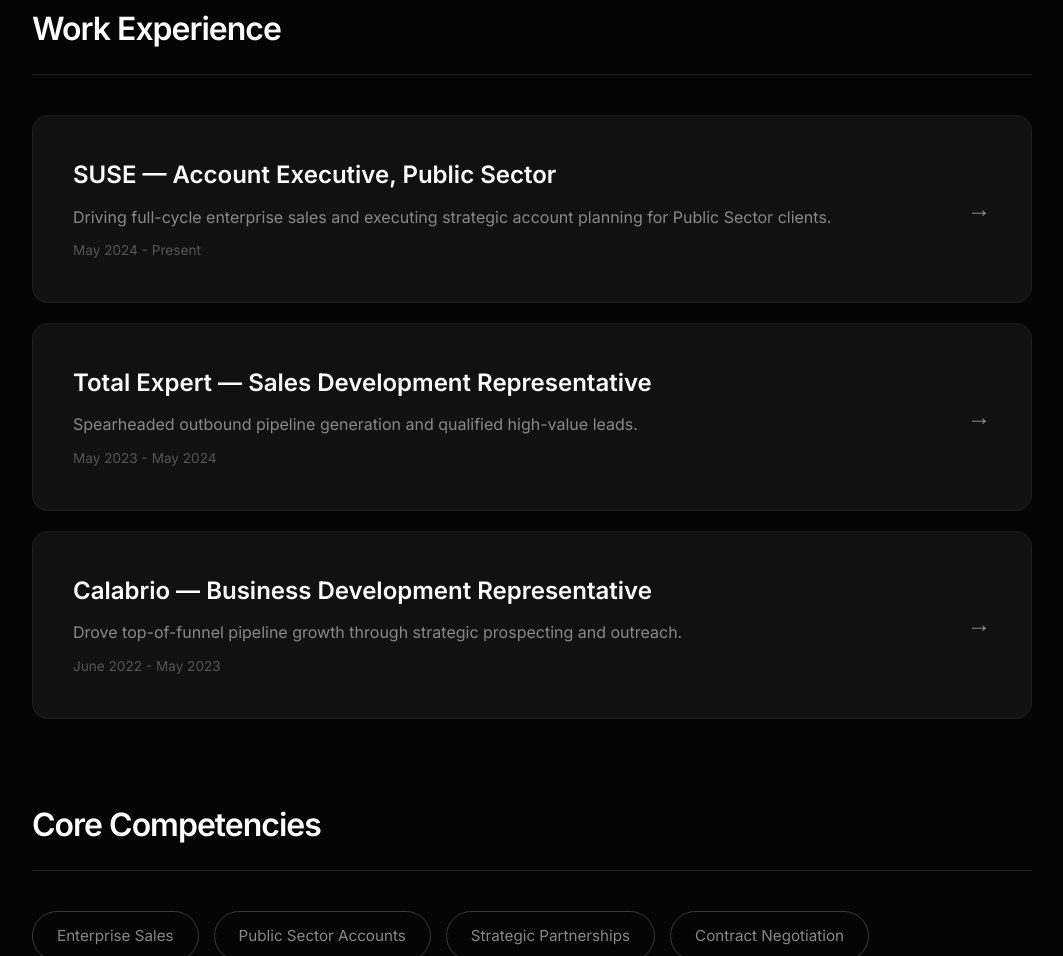
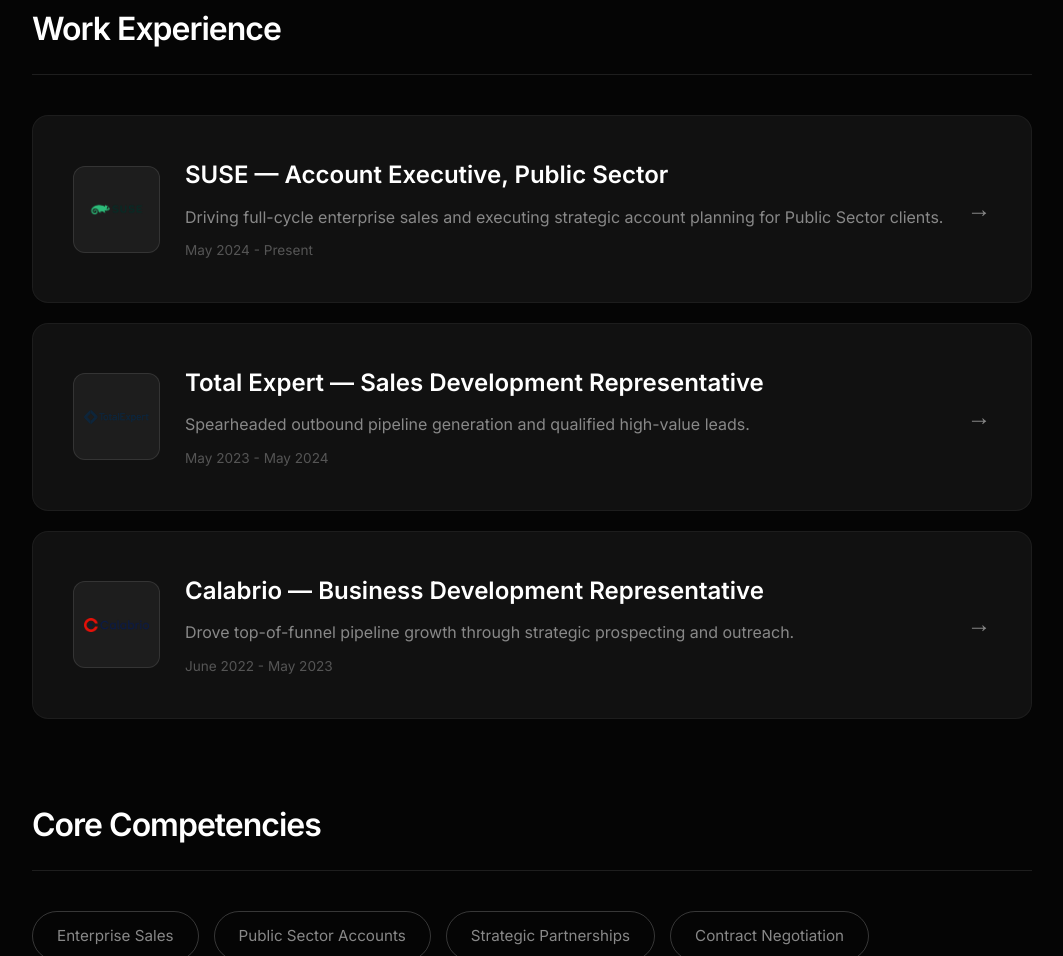
Before and after one commit to tannerjloomis/tannerjloomis.github.io, a plain HTML site: page index.html in a window 1280 px wide. Shown: the part 861-1817 px from the top of the page, without its empty margins (108-1171 px from the left). Drawn offline with Linux system fonts and the light colour scheme.

Commit message:
Update index.html

```diff
--- a/index.html
+++ b/index.html
@@ -161,7 +161,7 @@
             padding-bottom: 20px;
         }
 
-        /* Work Experience Cards */
+        /* Work Experience Cards with Logos */
         .work-grid {
             display: grid;
             gap: 20px;
@@ -184,6 +184,33 @@
             border-color: rgba(255,255,255,0.2);
             box-shadow: 0 10px 30px rgba(0,0,0,0.5);
         }
+
+        /* New Logo Layout Rules */
+        .work-details {
+            display: flex;
+            align-items: center;
+            gap: 25px;
+        }
+        .company-logo {
+            width: 65px;
+            height: 65px;
+            object-fit: contain;
+            background-color: rgba(255, 255, 255, 0.05);
+            padding: 10px;
+            border-radius: 12px;
+            border: 1px solid rgba(255, 255, 255, 0.1);
+            flex-shrink: 0; /* Prevents the logo from squishing */
+        }
+
+        /* Mobile adjustment for Job Cards */
+        @media (max-width: 600px) {
+            .work-details {
+                flex-direction: column;
+                align-items: flex-start;
+                gap: 15px;
+            }
+        }
+
         .work-info h3 {
             margin: 0 0 10px 0;
             font-size: 1.5rem;
@@ -302,28 +329,37 @@
 
             <div class="work-grid">
                 <div class="work-card">
+                    <div class="work-details">
+                        <img src="suse-logo.png" alt="SUSE Logo" class="company-logo">
                         <div class="work-info">
                             <h3>SUSE — Account Executive, Public Sector</h3>
                             <p>Driving full-cycle enterprise sales and executing strategic account planning for Public Sector clients.</p>
                             <p style="font-size: 0.85rem; margin-top: 10px; color: #555;">May 2024 - Present</p>
                         </div>
+                    </div>
                     <div class="work-arrow">→</div>
                 </div>
 
                 <div class="work-card">
+                    <div class="work-details">
+                        <img src="total-expert-logo.png" alt="Total Expert Logo" class="company-logo">
                         <div class="work-info">
                             <h3>Total Expert — Sales Development Representative</h3>
                             <p>Spearheaded outbound pipeline generation and qualified high-value leads.</p>
                             <p style="font-size: 0.85rem; margin-top: 10px; color: #555;">May 2023 - May 2024</p>
                         </div>
+                    </div>
                     <div class="work-arrow">→</div>
                 </div>
 
                 <div class="work-card">
+                    <div class="work-details">
+                        <img src="calabrio-logo.png" alt="Calabrio Logo" class="company-logo">
                         <div class="work-info">
                             <h3>Calabrio — Business Development Representative</h3>
                             <p>Drove top-of-funnel pipeline growth through strategic prospecting and outreach.</p>
                             <p style="font-size: 0.85rem; margin-top: 10px; color: #555;">June 2022 - May 2023</p>
+                        </div>
                     </div>
                     <div class="work-arrow">→</div>
                 </div>
@@ -357,12 +393,10 @@
 
     <script>
         document.addEventListener('DOMContentLoaded', function() {
-            // The text you want to type out
             const textToType = "drives growth and builds strategic partnerships.";
-            const speed = 60; // Typing speed in milliseconds
+            const speed = 60;
             let i = 0;
 
-            // Add a slight delay before typing starts so the fade-in finishes first
             setTimeout(function typeWriter() {
                 if (i < textToType.length) {
                     document.getElementById("typewriter-text").innerHTML += textToType.charAt(i);
```
Lines whose indentation alone changed are shown as unchanged.
